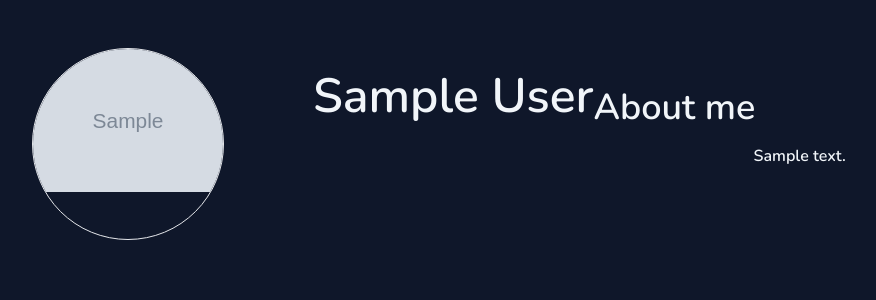
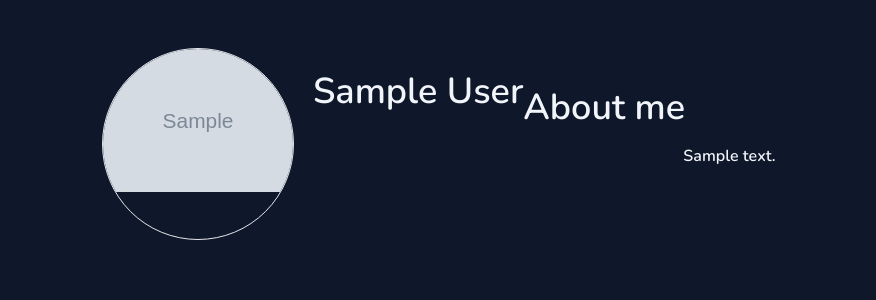
Before and after one commit to MaharshiPedu/foliomine, a Django app: page /1 in a window 1280 px wide. Shown: the part 72-372 px from the top of the page, without its empty margins (121-997 px from the left). Run offline with Django 4.2, Linux system fonts and the light colour scheme; tables that the repository leaves empty hold one stand-in row (values such as "Sample post"); grey boxes marked "Sample" are stand-in pictures; style sheets or scripts are compiled from the project's sources; parts of the project's set-up code (start-up, migrations or seed data) failed here and were passed over; some libraries are stand-ins or nearby versions.

Commit message:
Name size changed to 4xl

```diff
--- a/mysite/foliomine/templates/foliomine/display_profile.html
+++ b/mysite/foliomine/templates/foliomine/display_profile.html
@@ -6,7 +6,7 @@
             <div class="border rounded-full w-48 h-48 object-center overflow-hidden">
                 <img src="{{profile.profile_photo.url}}" alt="Profile Photo" title="Profile Photo">
             </div>
-            <div class="text-slate-100 text-5xl mt-6">
+            <div class="text-slate-100 text-4xl mt-6">
                 <p>{{profile.first_name}} {{profile.last_name}}</p>
             </div>
 
```
